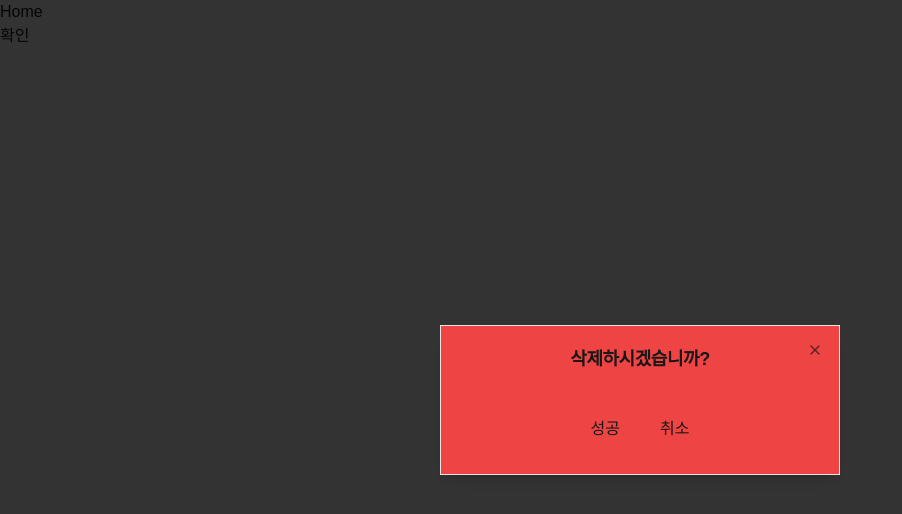
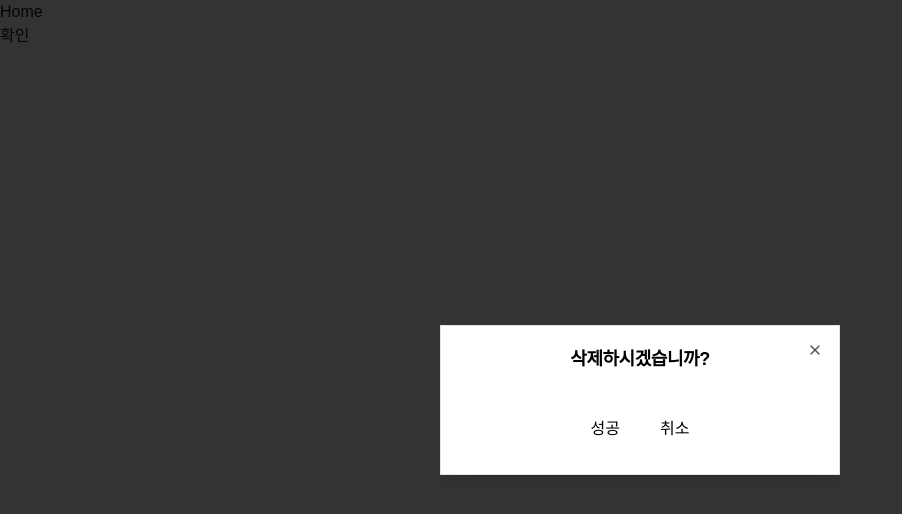
Before and after one commit to dot-team/petpisode, a Next.js app: page / in a window 1280 px wide. Both pictures are taken after a click on the button "확인". Shown: the top 514 px of the page, without its empty margins (0-902 px from the left). Built offline with nearby package versions, Linux system fonts and the light colour scheme.

Commit message:
feat: dialog 구현 완료

```diff
--- a/src/components/dialog/DialogItem.tsx
+++ b/src/components/dialog/DialogItem.tsx
@@ -7,7 +7,6 @@
     DialogTitle,
     DialogTrigger,
 } from '@/components/ui/dialog';
-// import Image from 'next/image';
 
 interface DialogProps {
     buttonTitle: string;
@@ -17,6 +16,8 @@
     cancelMessage: string;
     onSucess: () => void;
     onCancel: () => void;
+    contentClassName?: string;
+    footerClassName?: string;
 }
 
 export function DialogItem({
@@ -27,18 +28,22 @@
     cancelMessage = '취소',
     onSucess,
     onCancel,
+    contentClassName,
+    footerClassName,
 }: DialogProps) {
     return (
         <Dialog>
             <DialogTrigger asChild>
                 <button type="button">{buttonTitle}</button>
             </DialogTrigger>
-            <DialogContent className="sm:mx-w-[450px] bg-red-500 w-[400px] h-[150px]">
+            <DialogContent className={`sm:mx-w-[450px] w-[400px] h-[150px] ${contentClassName}`}>
                 <DialogHeader>
                     <DialogTitle>{title}</DialogTitle>
                     <DialogDescription>{description}</DialogDescription>
                 </DialogHeader>
-                <DialogFooter className="flex items-center  justify-center gap-10">
+                <DialogFooter
+                    className={`flex items-center justify-center gap-10 ${footerClassName}`}
+                >
                     <button onClick={onSucess} type="button">
                         {sucessMesage}
                     </button>
@@ -51,4 +56,9 @@
     );
 }
 
+DialogItem.defaultProps = {
+    contentClassName: '',
+    footerClassName: '',
+};
+
 export default DialogItem;
--- a/src/components/ui/dialog.tsx
+++ b/src/components/ui/dialog.tsx
@@ -38,14 +38,14 @@
         <DialogPrimitive.Content
             ref={ref}
             className={cn(
-                'fixed left-[50%] top-[50%] z-50 grid w-full  max-w-lg translate-x-[-50%] translate-y-[-50%] gap-4 border border-zinc-200 bg-white p-6 shadow-lg duration-200 data-[state=open]:animate-in data-[state=closed]:animate-out data-[state=closed]:fade-out-0 data-[state=open]:fade-in-0 data-[state=closed]:zoom-out-95 data-[state=open]:zoom-in-95 data-[state=closed]:slide-out-to-left-1/2 data-[state=closed]:slide-out-to-top-[48%] data-[state=open]:slide-in-from-left-1/2 data-[state=open]:slide-in-from-top-[48%] sm:rounded-lg dark:border-zinc-800 dark:bg-zinc-950',
+                'fixed left-[50%] top-[50%] z-50 grid w-full  max-w-lg translate-x-[-50%] translate-y-[-50%] gap-4 border border-zinc-200 bg-white p-6 shadow-lg duration-200 data-[state=open]:animate-in data-[state=closed]:animate-out data-[state=closed]:fade-out-0 data-[state=open]:fade-in-0 data-[state=closed]:zoom-out-95 data-[state=open]:zoom-in-95 data-[state=closed]:slide-out-to-left-1/2 data-[state=closed]:slide-out-to-top-[48%] data-[state=open]:slide-in-from-left-1/2 data-[state=open]:slide-in-from-top-[48%] sm:rounded-lg dark:border-zinc-800 dark:bg-zinc-950 text-black',
                 className,
             )}
             {...props}
         >
             {children}
             <DialogPrimitive.Close className="absolute right-4 top-4 rounded-sm opacity-70 ring-offset-white transition-opacity hover:opacity-100 focus:outline-none focus:ring-2 focus:ring-zinc-950 focus:ring-offset-2 disabled:pointer-events-none data-[state=open]:bg-zinc-100 data-[state=open]:text-zinc-500 dark:ring-offset-zinc-950 dark:focus:ring-zinc-300 dark:data-[state=open]:bg-zinc-800 dark:data-[state=open]:text-zinc-400">
-                <X className="h-4 w-4" />
+                <X className="w-4 h-4" />
                 <span className="sr-only">Close</span>
             </DialogPrimitive.Close>
         </DialogPrimitive.Content>
```
Also changed, not shown: 1 other file (tests, documents, lock files or other folders).
